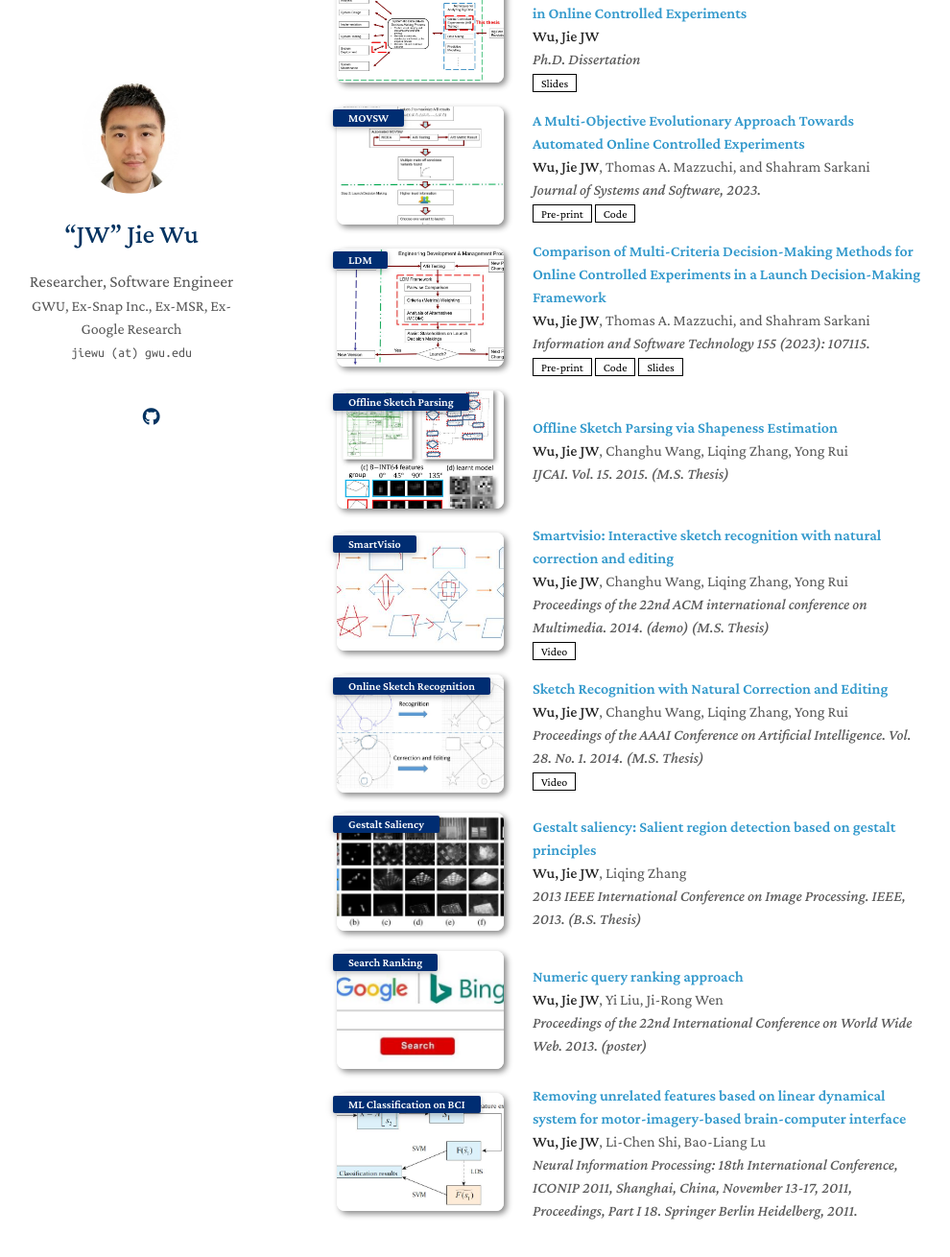
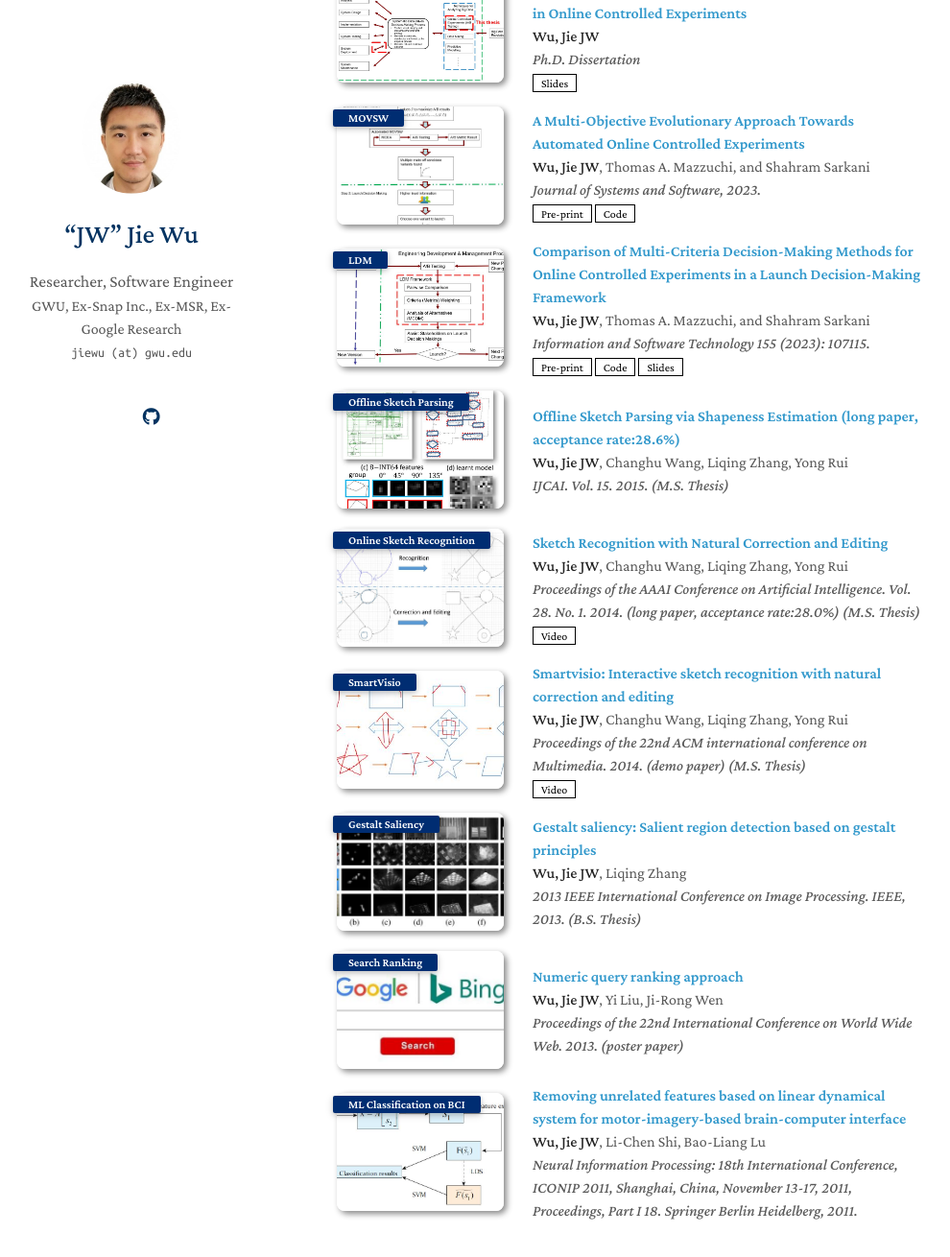
Before and after one commit to yaoyao-liu/minimal-light, a Jekyll site: the page built from index.md, in a window 1280 px wide and 1400 px high, scrolled down 1270 px. Shown: the top 1310 px of the window at 96% size, without its empty margins (139-1129 px from the left). Built offline with Jekyll 4.4.1, drawn with Linux system fonts in a browser that asks for light colours; nearby versions of some CDN libraries; a style sheet for code colours, icons or effects is not loaded; our own code applies the rules of GitHub Pages for plain Markdown files.

Commit message:
Update publications.md

```diff
--- a/_includes/publications.md
+++ b/_includes/publications.md
@@ -93,13 +93,31 @@
     <abbr class="badge">Offline Sketch Parsing</abbr>
   </div>
   <div class="col-sm-9" style="position: relative;padding-right: 15px;padding-left: 20px;">
-    <div class="title"><a href="https://www.ijcai.org/Proceedings/15/Papers/173.pdf">Offline Sketch Parsing via Shapeness Estimation</a></div>
+    <div class="title"><a href="https://www.ijcai.org/Proceedings/15/Papers/173.pdf">Offline Sketch Parsing via Shapeness Estimation (long paper, acceptance rate:28.6%) </a></div>
     <div class="author"><strong>Wu, Jie JW</strong>, Changhu Wang, Liqing Zhang, Yong Rui</div>
     <div class="periodical"><em> IJCAI. Vol. 15. 2015. (M.S. Thesis)</em></div>
   </div>
 </div>
 </li>
 
+
+<li>
+<div class="pub-row">
+  <div class="col-sm-3 abbr" style="position: relative;padding-right: 15px;padding-left: 15px;">
+    <img src="assets/img/online_sketch.JPG" class="teaser img-fluid z-depth-1">
+    <abbr class="badge">Online Sketch Recognition</abbr>
+  </div>
+  <div class="col-sm-9" style="position: relative;padding-right: 15px;padding-left: 20px;">
+    <div class="title"><a href="https://ojs.aaai.org/index.php/AAAI/article/view/8834">Sketch Recognition with Natural Correction and Editing
+</a></div>
+    <div class="author"><strong>Wu, Jie JW</strong>, Changhu Wang, Liqing Zhang, Yong Rui</div>
+    <div class="periodical"><em>Proceedings of the AAAI Conference on Artificial Intelligence. Vol. 28. No. 1. 2014. (long paper, acceptance rate:28.0%) (M.S. Thesis)</em></div>
+    <div class="links">
+      <a href="https://www.dropbox.com/home?preview=SmartVisio.mp4" class="btn btn-sm z-depth-0" role="button" target="_blank" style="font-size:12px;">Video</a>
+    </div>
+  </div>
+</div>
+</li>
 
 <li>
 <div class="pub-row">
@@ -111,25 +129,7 @@
     <div class="title"><a href="https://dl.acm.org/doi/abs/10.1145/2647868.2654864?casa_token=lyEKrPVNz8IAAAAA:h6Nlo2TP0QQ0flP_PJS4JPhw_N33pL52h8ccaLZTi_wmLCSPqsrY87iJN-K4oMOIR2dGDl8GFnF6">Smartvisio: Interactive sketch recognition with natural correction and editing
 </a></div>
     <div class="author"><strong>Wu, Jie JW</strong>, Changhu Wang, Liqing Zhang, Yong Rui</div>
-    <div class="periodical"><em>Proceedings of the 22nd ACM international conference on Multimedia. 2014. (demo) (M.S. Thesis)</em></div>
-    <div class="links">
-      <a href="https://www.dropbox.com/home?preview=SmartVisio.mp4" class="btn btn-sm z-depth-0" role="button" target="_blank" style="font-size:12px;">Video</a>
-    </div>
-  </div>
-</div>
-</li>
-
-<li>
-<div class="pub-row">
-  <div class="col-sm-3 abbr" style="position: relative;padding-right: 15px;padding-left: 15px;">
-    <img src="assets/img/online_sketch.JPG" class="teaser img-fluid z-depth-1">
-    <abbr class="badge">Online Sketch Recognition</abbr>
-  </div>
-  <div class="col-sm-9" style="position: relative;padding-right: 15px;padding-left: 20px;">
-    <div class="title"><a href="https://ojs.aaai.org/index.php/AAAI/article/view/8834">Sketch Recognition with Natural Correction and Editing
-</a></div>
-    <div class="author"><strong>Wu, Jie JW</strong>, Changhu Wang, Liqing Zhang, Yong Rui</div>
-    <div class="periodical"><em>Proceedings of the AAAI Conference on Artificial Intelligence. Vol. 28. No. 1. 2014. (M.S. Thesis)</em></div>
+    <div class="periodical"><em>Proceedings of the 22nd ACM international conference on Multimedia. 2014. (demo paper) (M.S. Thesis)</em></div>
     <div class="links">
       <a href="https://www.dropbox.com/home?preview=SmartVisio.mp4" class="btn btn-sm z-depth-0" role="button" target="_blank" style="font-size:12px;">Video</a>
     </div>
@@ -160,7 +160,7 @@
   <div class="col-sm-9" style="position: relative;padding-right: 15px;padding-left: 20px;">
     <div class="title"><a href="https://dl.acm.org/doi/abs/10.1145/2487788.2487906">Numeric query ranking approach</a></div>
     <div class="author"><strong>Wu, Jie JW</strong>, Yi Liu, Ji-Rong Wen</div>
-    <div class="periodical"><em>Proceedings of the 22nd International Conference on World Wide Web. 2013. (poster) </em></div>
+    <div class="periodical"><em>Proceedings of the 22nd International Conference on World Wide Web. 2013. (poster paper) </em></div>
   </div>
 </div>
 </li>
```
